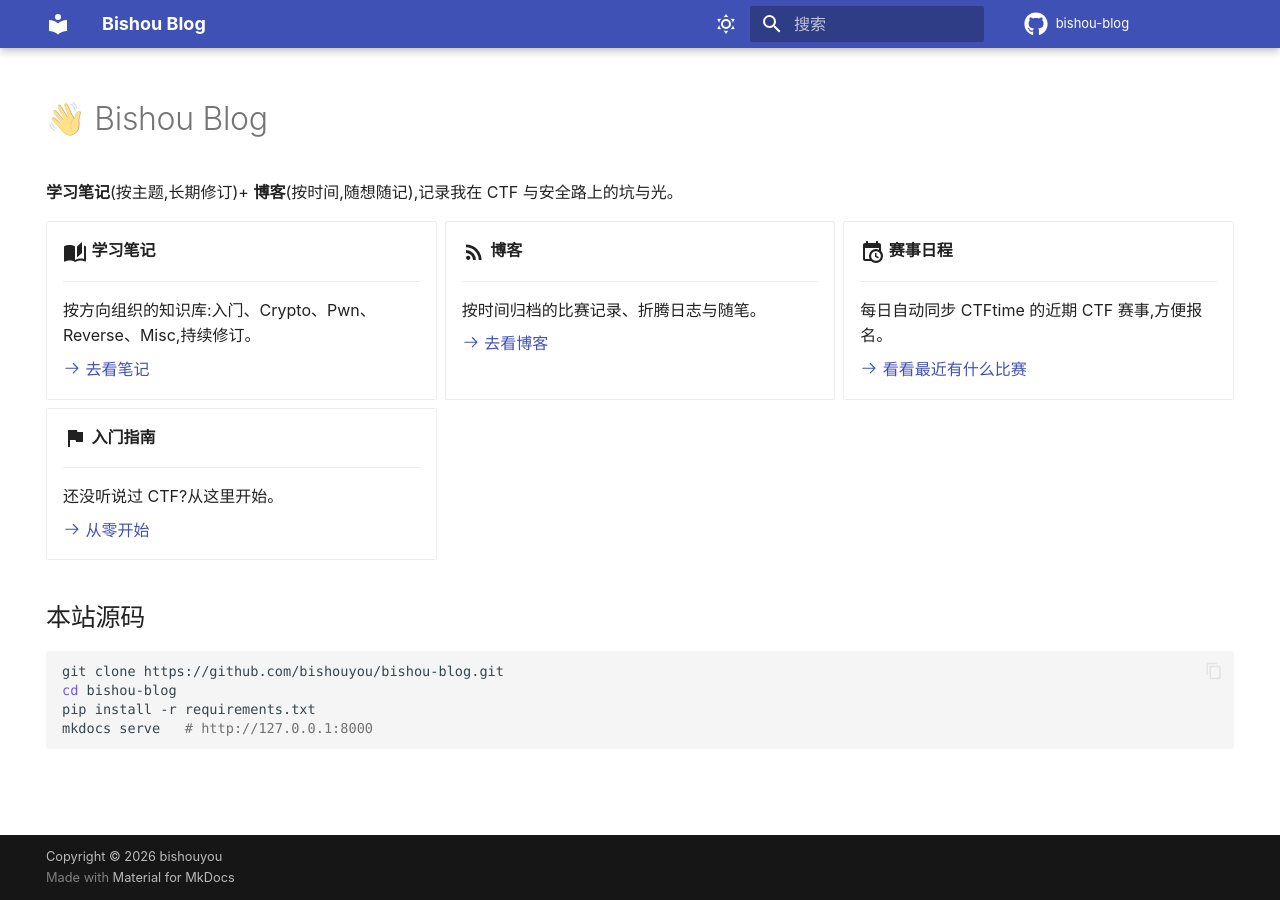
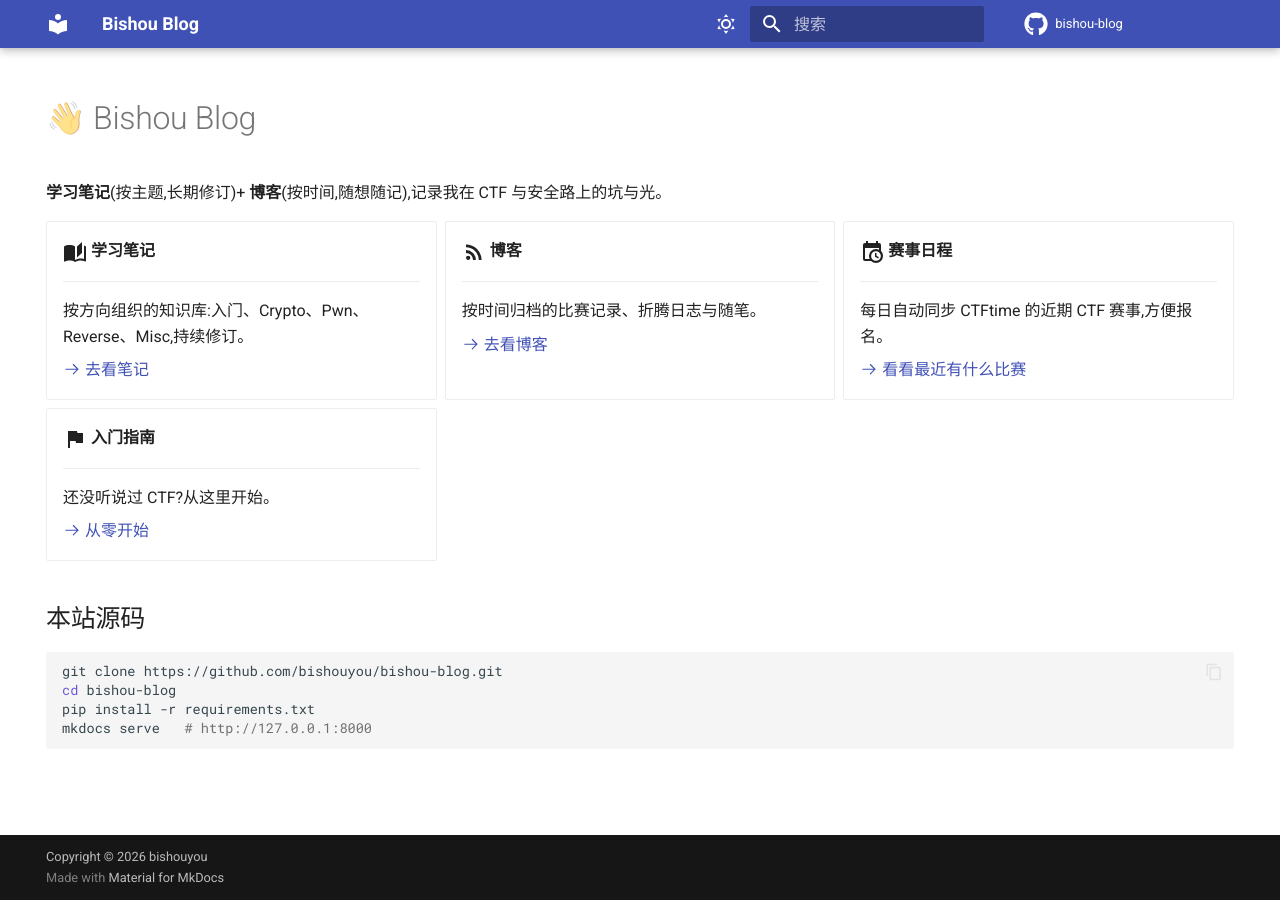
Before and after one commit to bishouyou/bishou-blog, an MkDocs documentation site: the page built from docs/index.md, in a window 1280 px wide. Built offline with MkDocs 1.6.1 and Material for MkDocs 9.7.7, drawn with Linux system fonts in a browser that asks for light colours; comment, search, counter and statistics services are not loaded.

Commit message:
revert: 恢复 Material 默认 Roboto 字体(撤销 font:false)

```diff
--- a/mkdocs.yml
+++ b/mkdocs.yml
@@ -16,7 +16,6 @@ theme:
   name: material
   custom_dir: overrides            # giscus 评论注入
   language: zh
-  font: false                      # 禁用 Google Fonts(国内被墙导致加载慢),改用系统字体
   features:
     - content.code.annotate
     - content.code.copy
```
